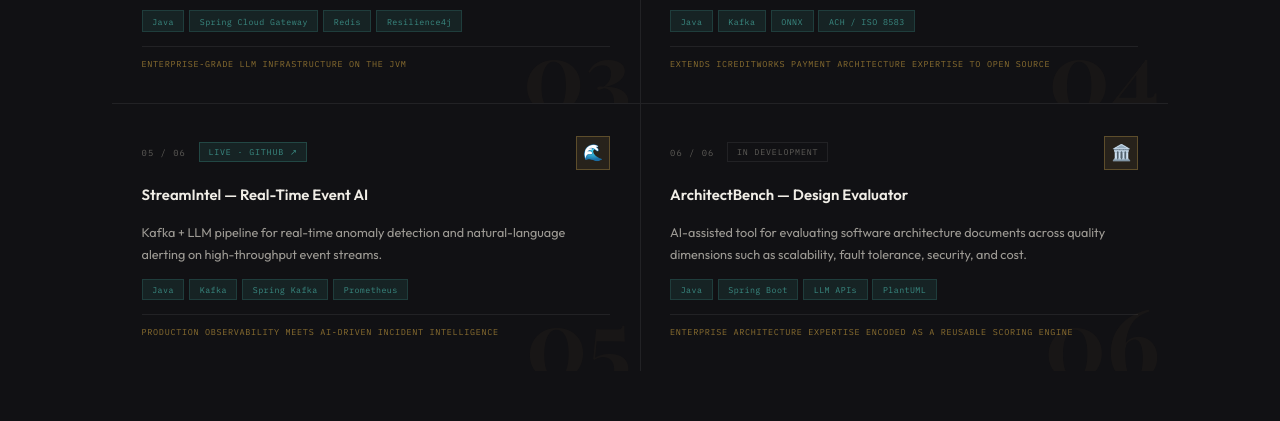
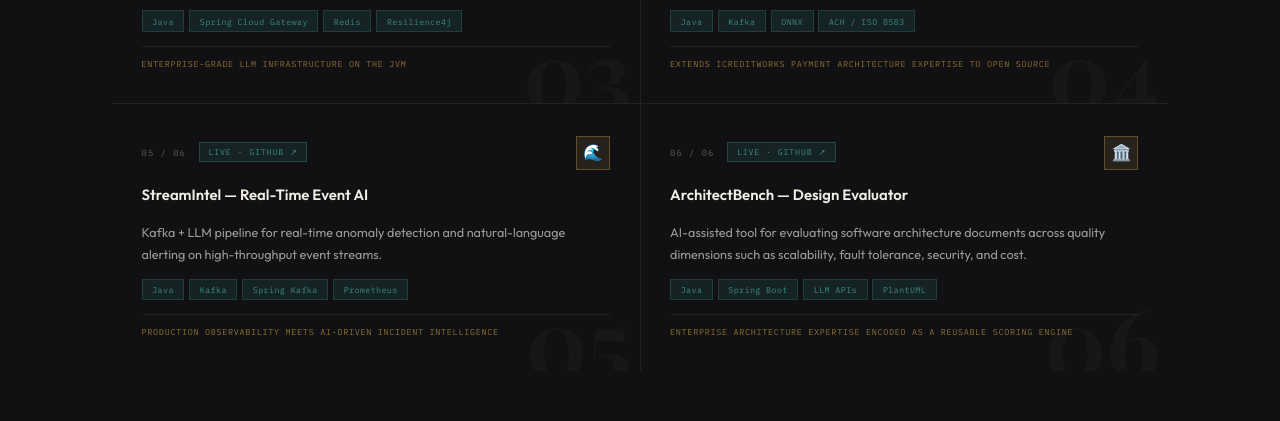
Before and after one commit to abhinav-neo/abhinav-neo.github.io, a plain HTML site: page index.html in a window 1280 px wide. Shown: the part 8677-9098 px from the top of the page. Drawn offline with nearby package versions, Linux system fonts and the light colour scheme; a web font is replaced by a local one.

Commit message:
Link ArchitectBench project card to JavaToAILab/architectbench and mark it live

```diff
--- a/index.html
+++ b/index.html
@@ -1083,13 +1083,13 @@ footer {
         <div class="proj-stack"><span class="ptag">Java</span><span class="ptag">Kafka</span><span class="ptag">Spring Kafka</span><span class="ptag">Prometheus</span></div>
         <div class="proj-impact">Production observability meets AI-driven incident intelligence</div>
       </a>
-      <div class="proj-card" data-n="06">
-        <div class="proj-hdr"><span class="proj-num">06 / 06 &nbsp;<span class="proj-status">In development</span></span><span class="proj-icon">🏛️</span></div>
+      <a href="https://github.com/JavaToAILab/architectbench" target="_blank" class="proj-card" data-n="06">
+        <div class="proj-hdr"><span class="proj-num">06 / 06 &nbsp;<span class="proj-status live">Live · GitHub ↗</span></span><span class="proj-icon">🏛️</span></div>
         <div class="proj-name">ArchitectBench — Design Evaluator</div>
         <div class="proj-sub">AI-assisted tool for evaluating software architecture documents across quality dimensions such as scalability, fault tolerance, security, and cost.</div>
         <div class="proj-stack"><span class="ptag">Java</span><span class="ptag">Spring Boot</span><span class="ptag">LLM APIs</span><span class="ptag">PlantUML</span></div>
         <div class="proj-impact">Enterprise architecture expertise encoded as a reusable scoring engine</div>
-      </div>
+      </a>
     </div>
   </div>
 </section>
```
